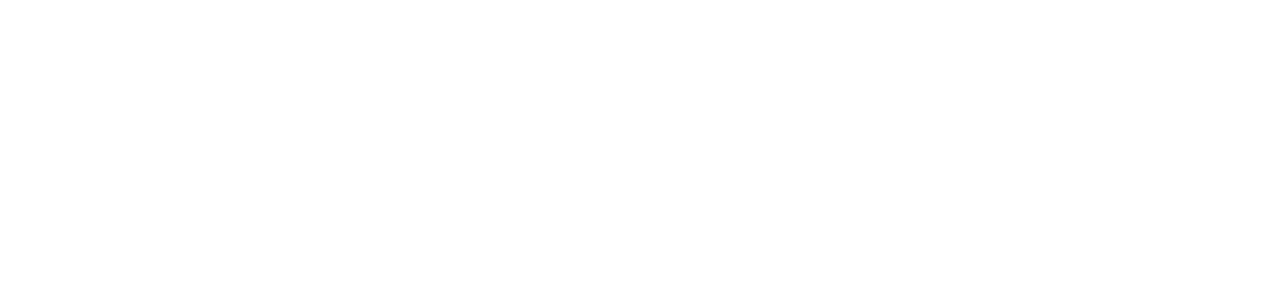
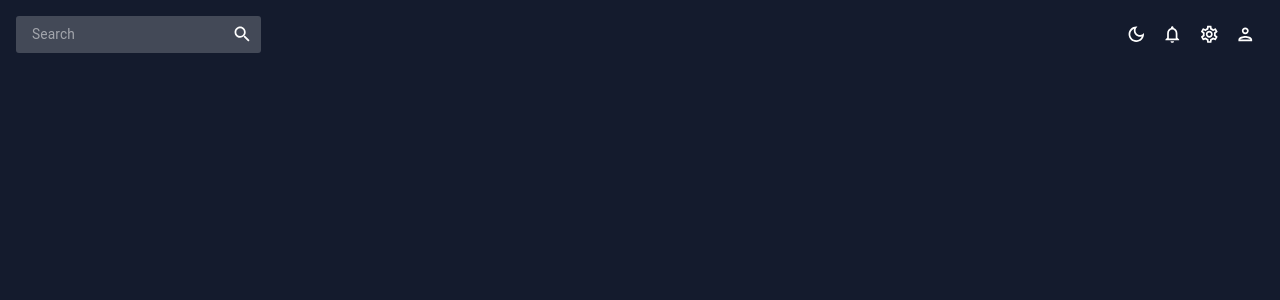
Before and after one commit to Jalch0/ControlBet-App, a React (Vite) app: page / in a window 1280 px wide. Shown: the top 300 px of the page. Built offline with nearby package versions, Linux system fonts and the light colour scheme.

Commit message:
Topbar.jsx added

```diff
--- a/src/App.jsx
+++ b/src/App.jsx
@@ -1,9 +1,24 @@
+import { ColorModeContext, useMode } from "./theme"
+import { CssBaseline, ThemeProvider } from "@mui/material";
+import Topbar from "./scenes/global/Topbar"
+
+//CssBaseLine reset the css to default, and ThemeProvider add theme to the css (Material UI).
+
 function App() {
 
+  const [theme, colorMode] = useMode();
+
   return (
-    <>
-
-    </>
+  <ColorModeContext.Provider value={colorMode}>
+    <ThemeProvider theme={theme}>
+      <CssBaseline />
+      <>
+        <main className="content">
+          <Topbar />
+        </main>
+      </>
+    </ThemeProvider>
+  </ColorModeContext.Provider>
   )
 }
 
--- a/src/scenes/global/Topbar.jsx
+++ b/src/scenes/global/Topbar.jsx
@@ -1,5 +1,53 @@
+import { Box, Icon, IconButton, useTheme } from '@mui/material'
+import { useContext } from 'react';
+import { ColorModeContext, tokens } from '../../theme';
+import InputBase from '@mui/material/InputBase';
+import LightModeOutlinedIcon from "@mui/icons-material/LightModeOutlined"
+import DarkModeOutlinedIcon from "@mui/icons-material/DarkModeOutlined"
+import NotificationsOutlinedIcon from "@mui/icons-material/NotificationsOutlined"
+import SettingsOutlinedIcon from "@mui/icons-material/SettingsOutlined"
+import PersonOutlinedIcon from "@mui/icons-material/PersonOutlined"
+import SearchIcon from "@mui/icons-material/Search"
+
+
 const Topbar = () => {
-    return <div>Topbar</div>
+    const theme = useTheme();
+    const colors = tokens(theme.palette.mode);
+    const colorMode = useContext(ColorModeContext);
+
+    return (
+        <Box display="flex" justifyContent="space-between" p={2}>
+            {/* Search Bar */}
+            <Box
+                display="flex"
+                backgroundColor={colors.primary[400]} borderRadius="3px"
+            >
+                <InputBase sx={{ml: 2, flex: 1}} placeholder="Search" />
+                <IconButton type="button" sx={{p:1}}>
+                    <SearchIcon />
+                </IconButton>
+            </Box>
+            {/* Icon Section */}
+            <Box display="flex">
+                <IconButton onClick={colorMode.toggleColorMode}>
+                    {theme.palette.mode === 'dark' ? (
+                        <DarkModeOutlinedIcon />
+                    ) : (
+                        <LightModeOutlinedIcon />
+                    )}
+                </IconButton>
+                <IconButton>
+                    <NotificationsOutlinedIcon />
+                </IconButton>
+                <IconButton>
+                    <SettingsOutlinedIcon />
+                </IconButton>
+                <IconButton>
+                    <PersonOutlinedIcon />
+                </IconButton>
+            </Box>
+        </Box>
+    )
 }
 
 export default Topbar;
--- a/src/theme.js
+++ b/src/theme.js
@@ -2,6 +2,9 @@
 import { createTheme } from "@mui/material/styles"
 
 // Color design tokens
+
+
+//Produce shades with tailwind shades windows + kg
 
 export const tokens = (mode) => ({
     ...(mode === 'dark'
```
